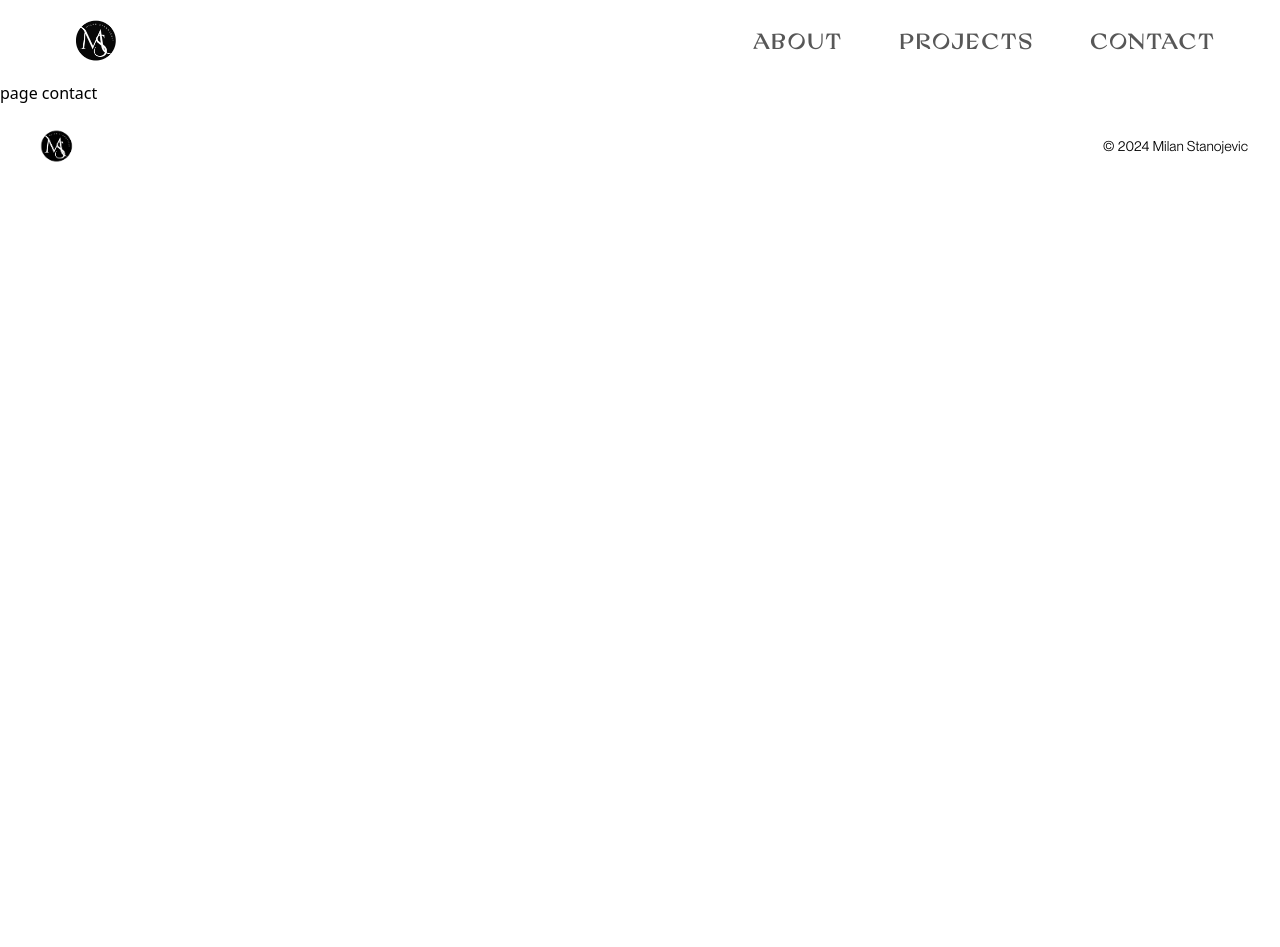
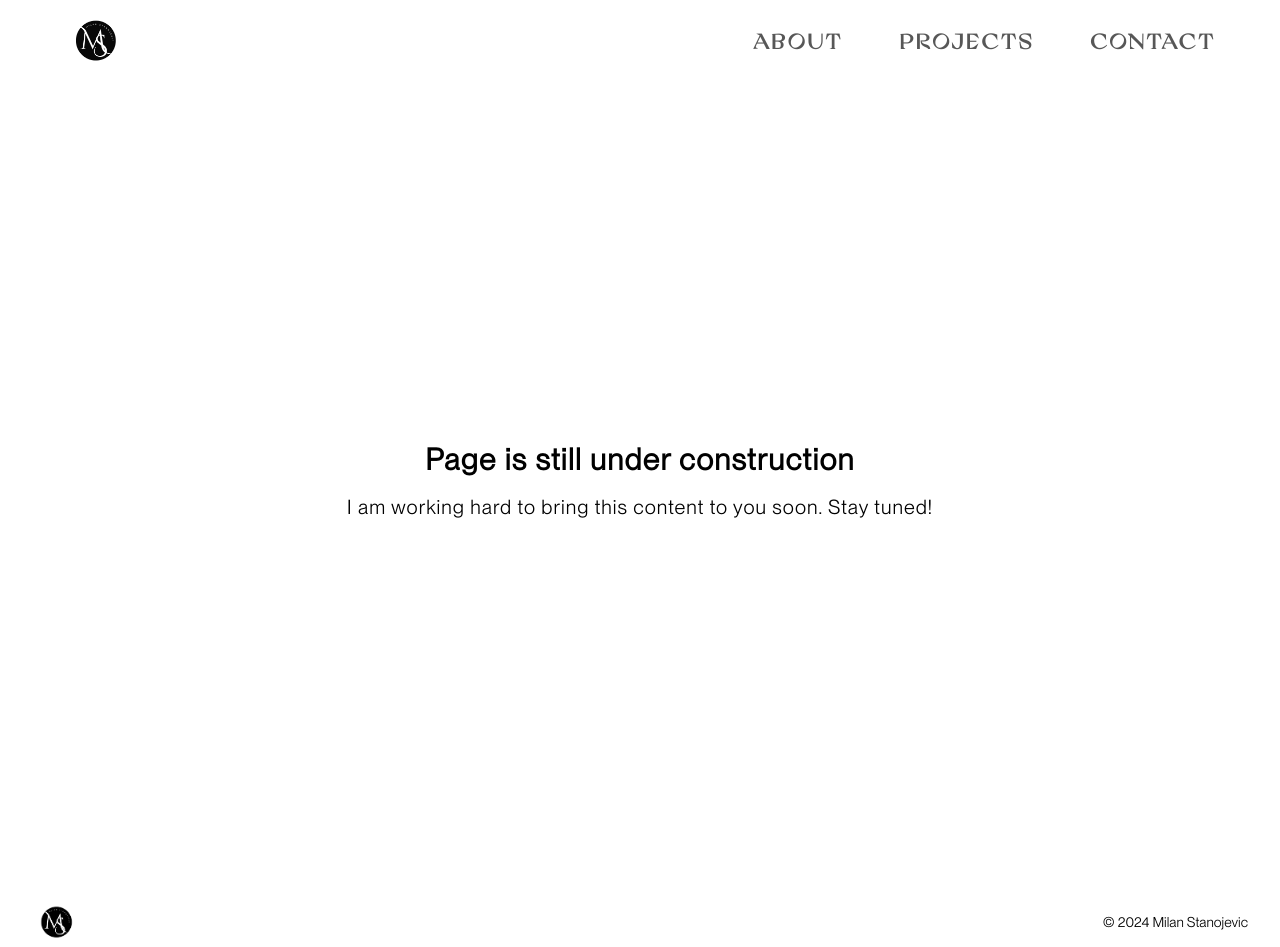
Before and after one commit to Shuriken1987/milan-porfolio-v2, a Next.js app: page /contact in a window 1280 px wide. Before the commit the page ends 800 px from the top, so only its background shows below. Built offline with nearby package versions, Linux system fonts and the light colour scheme.

Commit message:
feat: add under construction on about and contact

```diff
--- a/app/about/page.tsx
+++ b/app/about/page.tsx
@@ -2,6 +2,11 @@ import React from 'react'
 
 export default function About () {
   return (
-    <div>page about</div>
+    <main>
+      <div className='min-h-screen max-w-4xl mx-auto flex flex-col items-center justify-center'>
+        <h1 className='text-3xl font-neueMontreal font-bold tracking-wider pb-4'>Page is still under construction</h1>
+        <p className="font-neueMontreal text-xl tracking-wider">I am working hard to bring this content to you soon. Stay tuned!</p>
+      </div>
+    </main>
   )
 }
--- a/app/contact/page.tsx
+++ b/app/contact/page.tsx
@@ -2,6 +2,11 @@ import React from 'react'
 
 export default function Contact () {
   return (
-    <div>page contact</div>
+    <main>
+    <div className='min-h-screen max-w-4xl mx-auto flex flex-col items-center justify-center'>
+      <h1 className='text-3xl font-neueMontreal font-bold tracking-wider pb-4'>Page is still under construction</h1>
+      <p className="font-neueMontreal text-xl tracking-wider">I am working hard to bring this content to you soon. Stay tuned!</p>
+    </div>
+  </main>
   )
 }
--- a/app/page.tsx
+++ b/app/page.tsx
@@ -6,12 +6,12 @@ import { Contact } from "@/components/pages/home/Contact";
 
 export default function Home() {
   return (
-    <div>
+    <main>
        <Hero />
        <Projects />
        <Experience />
        <Testimonials />
        <Contact />
-    </div>
+    </main>
   );
 }
--- a/app/projects/[slug]/page.tsx
+++ b/app/projects/[slug]/page.tsx
@@ -29,12 +29,12 @@ export default function ProjectPage({ params }: ProjectPageProps) {
   }
 
   return (
-    <section className="py-20">
+    <main className="py-20">
       <Hero project={project} />
-      <div className="max-w-4xl mx-auto">
+      <section className="max-w-4xl mx-auto">
         <Project project={project} />
-      </div>
+      </section>
      {!project.demo &&<Showcase project={project} />}
-    </section>
+    </main>
   );
 }
--- a/app/projects/page.tsx
+++ b/app/projects/page.tsx
@@ -4,8 +4,8 @@ import React from "react";
 
 export default function ProjectsPage() {
   return (
-    <div>
+    <main>
       <Projects />
-    </div>
+    </main>
   );
 }
--- a/components/common/Footer.tsx
+++ b/components/common/Footer.tsx
@@ -6,7 +6,7 @@ import Image from "next/image";
 
 export const Footer = () => {
   return (
-    <motion.section className="relative">
+    // <motion.section className="relative">
       <footer className="flex items-center justify-between md:px-8 px-2 pt-4 pb-0 text-sm">
         <Transition>
           <Image src={logo} alt="logo" width={50} height={50} />
@@ -17,6 +17,6 @@ export const Footer = () => {
           </div>
         </Transition>
       </footer>
-    </motion.section>
+    // </motion.section>
   );
 };
--- a/components/common/Navbar.tsx
+++ b/components/common/Navbar.tsx
@@ -10,8 +10,11 @@ import { NavLink } from "@/types";
 export const Navbar: React.FC = () => {
   const [active, setActive] = useState<string>("");
   return (
-    <nav className={`paddingX w-full flex items-center py-2 sticky transition-colors duration-500 hover:bg-white
-      top-0 z-20 bg-white sm:opacity-[0.97] xxs:h-[12vh]`}>
+    <header>
+      <nav
+        className={`paddingX w-full flex items-center py-2 sticky transition-colors duration-500 hover:bg-white
+      top-0 z-20 bg-white sm:opacity-[0.97] xxs:h-[12vh]`}
+      >
         <div className="w-full flex justify-between items-center max-w-7xl mx-auto">
           <Link
             href="/"
@@ -21,13 +24,7 @@ export const Navbar: React.FC = () => {
               window.scrollTo(0, 0);
             }}
           >
-          <Image
-            src={logo}
-            alt="logo"
-            priority
-            width={65}
-            height={65}
-          />
+            <Image src={logo} alt="logo" priority width={65} height={65} />
           </Link>
           <ul className="list-none hidden sm:flex flex-row gap-14 mt-2">
             {navLinks.map((nav: NavLink) => (
@@ -47,5 +44,6 @@ export const Navbar: React.FC = () => {
           <MobileNavbar navLinks={navLinks} />
         </div>
       </nav>
+    </header>
   );
 };
--- a/components/pages/home/Hero.tsx
+++ b/components/pages/home/Hero.tsx
@@ -2,7 +2,7 @@ import { Transition } from "@/components/ui/Transitions";
 
 export const Hero = () => {
   return (
-    <div className="relative overflow-hidden h-screen">
+    <section className="relative overflow-hidden h-screen">
       <div className="relative z-10 h-full flex items-center" >
         <div className="max-w-[85rem] mx-auto px-4 sm:px-6 lg:px-8 py-10 lg:py-16 flex items-center">
           <div className="max-w-4xl mx-auto">
@@ -29,6 +29,6 @@ export const Hero = () => {
           </div>
         </div>
       </div>
-    </div>
+    </section>
   );
 };
--- a/components/pages/project/Hero.tsx
+++ b/components/pages/project/Hero.tsx
@@ -6,13 +6,13 @@ type HeroProps = {
 };
 export const Hero = ({ project }: HeroProps) => {
   return (
-    <div className="hero flex justify-center">
+    <section className="hero flex justify-center">
       <Image
         src={project.featuredImg}
         alt={project.title}
         width={500}
         height={500}
       />
-    </div>
+    </section>
   );
 };
--- a/components/pages/project/Showcase.tsx
+++ b/components/pages/project/Showcase.tsx
@@ -8,7 +8,7 @@ type ProjectProps = {
 
 export const Showcase = ({ project }: ProjectProps) => {
   return (
-    <div>
+    <section>
       <div className="max-w-4xl mx-auto mb-8">
         <h3 className="text-3xl font-neueMontreal font-bold tracking-wider pb-4">
           Project Showcase
@@ -20,6 +20,6 @@ export const Showcase = ({ project }: ProjectProps) => {
           title={project.title}
         />
       )}
-    </div>
+    </section>
   );
 };
```
Lines whose indentation alone changed are shown as unchanged.
